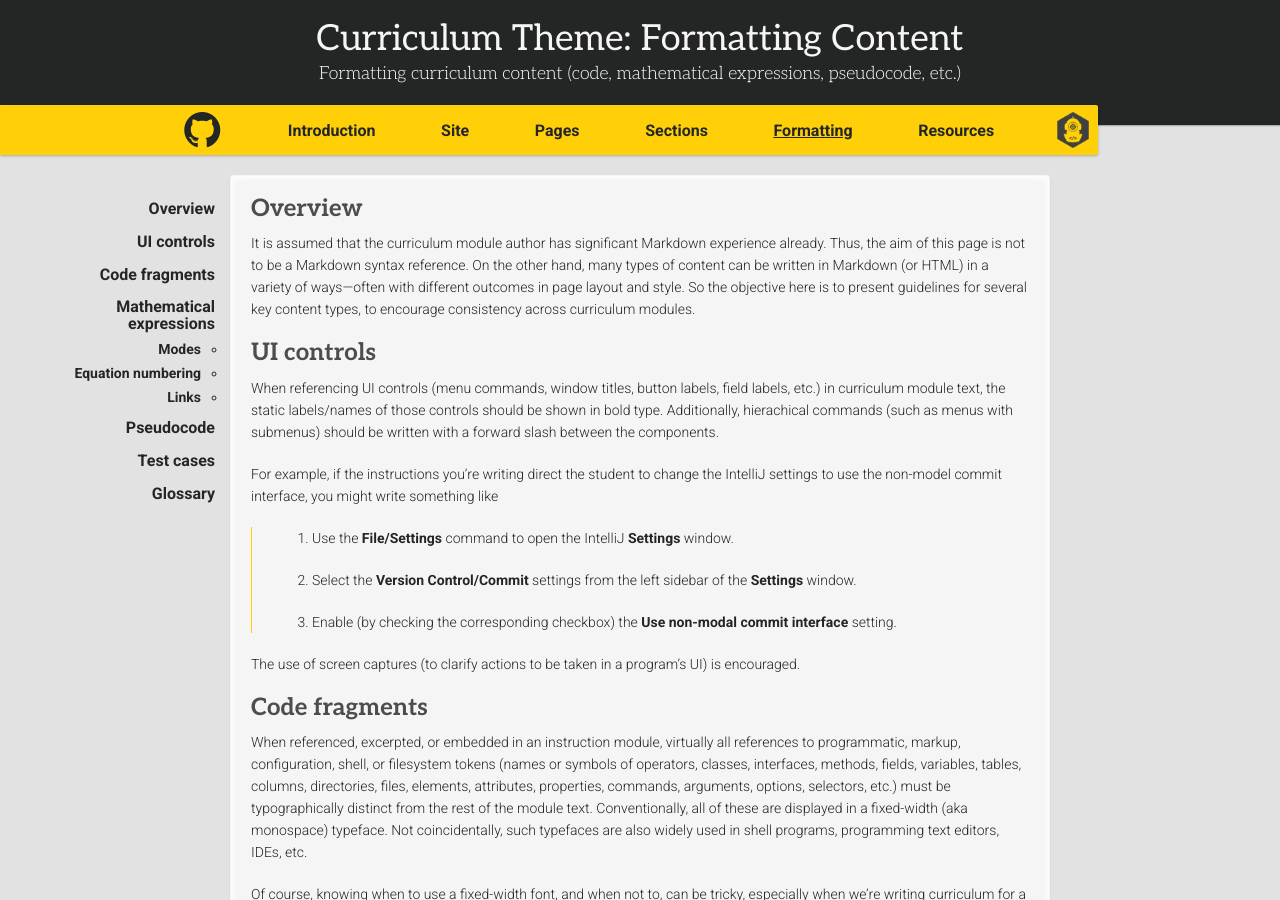
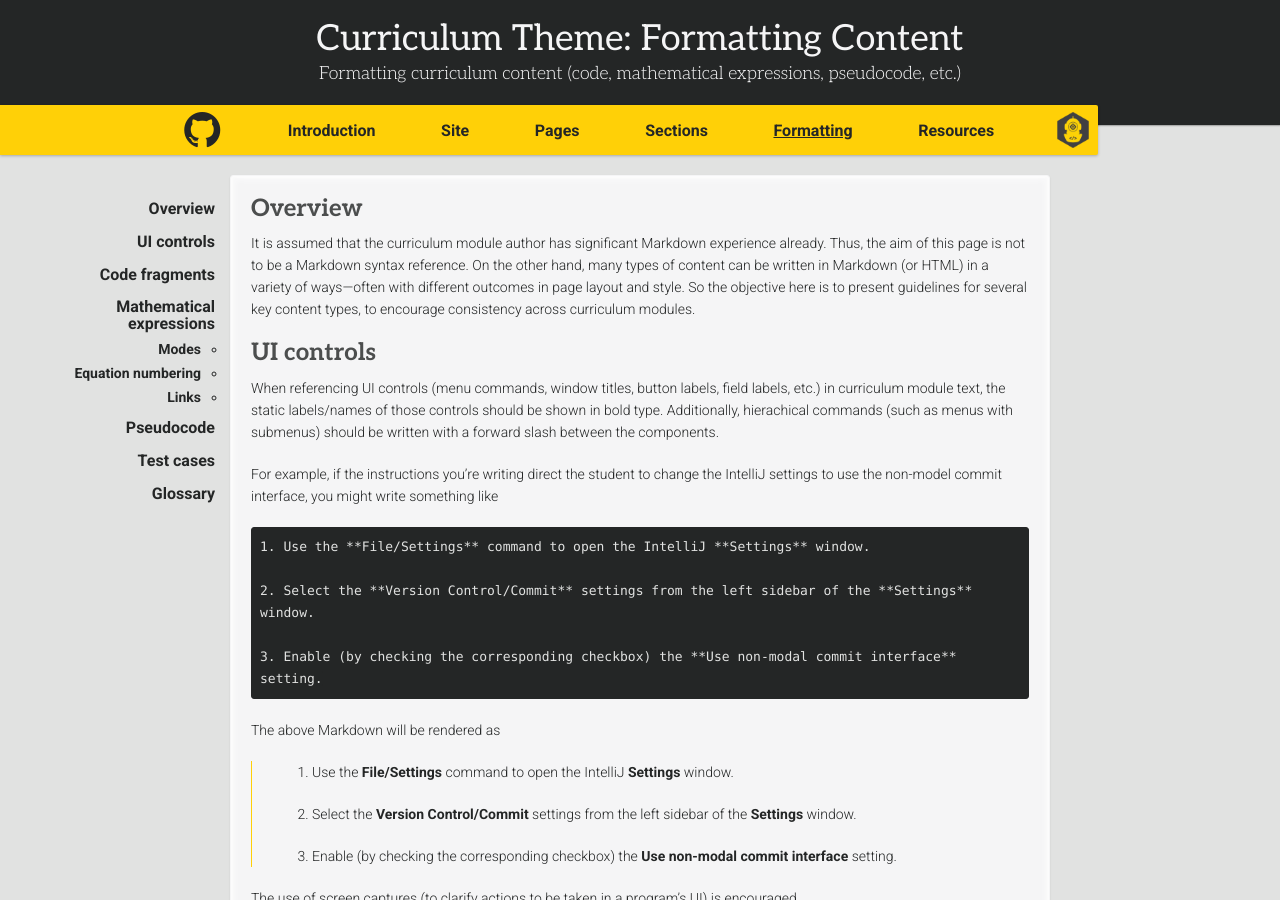
Before and after one commit to ddc-java/ddc-day, a Jekyll site: the page built from formatting.md, in a window 1280 px wide and 900 px high. Built offline with Jekyll 4.4.1, drawn with Linux system fonts in a browser that asks for light colours; nearby versions of some CDN libraries; some web fonts are replaced; our own code applies the rules of GitHub Pages for plain Markdown files; formulas are drawn with MathJax 3.

Commit message:
Add section on references to UI controls

````diff
--- a/formatting.md
+++ b/formatting.md
@@ -14,6 +14,16 @@ It is assumed that the curriculum module author has significant Markdown experie
 When referencing UI controls (menu commands, window titles, button labels, field labels, etc.) in curriculum module text, the static labels/names of those controls should be shown in bold type. Additionally, hierachical commands (such as menus with submenus) should be written with a forward slash between the components.
 
 For example, if the instructions you're writing direct the student to change the IntelliJ settings to use the non-model commit interface, you might write something like
+
+```markup
+1. Use the **File/Settings** command to open the IntelliJ **Settings** window.
+
+2. Select the **Version Control/Commit** settings from the left sidebar of the **Settings** window.
+
+3. Enable (by checking the corresponding checkbox) the **Use non-modal commit interface** setting.
+```
+
+The above Markdown will be rendered as
 
 > 1. Use the **File/Settings** command to open the IntelliJ **Settings** window.
 >
````
